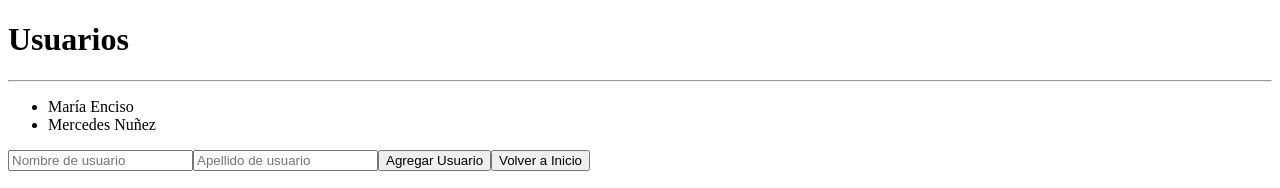
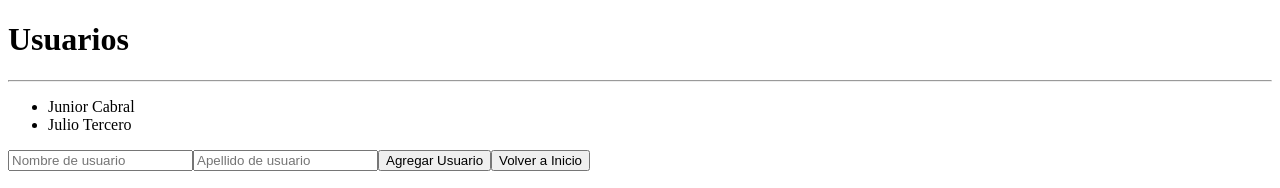
Before and after one commit to JuniorCabral045/rutas-formularios, a React (Vite) app: page /usuarios in a window 1280 px wide. Shown: the top 188 px of the page. Built offline with nearby package versions, Linux system fonts and the light colour scheme.

Commit message:
Add changes

```diff
--- a/src/pages/UsuarioPages.tsx
+++ b/src/pages/UsuarioPages.tsx
@@ -3,8 +3,8 @@ import { useState } from "react"
 import { Usuario } from "../interfaces/Usuario"
 
 const listaUsuarios: Usuario[] =[
-  {id: 1, nombre: 'María', apellido: ' Enciso'},
-  {id: 2, nombre: 'Mercedes', apellido: ' Nuñez'},
+  {id: 1, nombre: 'Junior', apellido: ' Cabral'},
+  {id: 2, nombre: 'Julio', apellido: ' Tercero'},
 ]
 
 export const UsuarioPage = () => {
```
